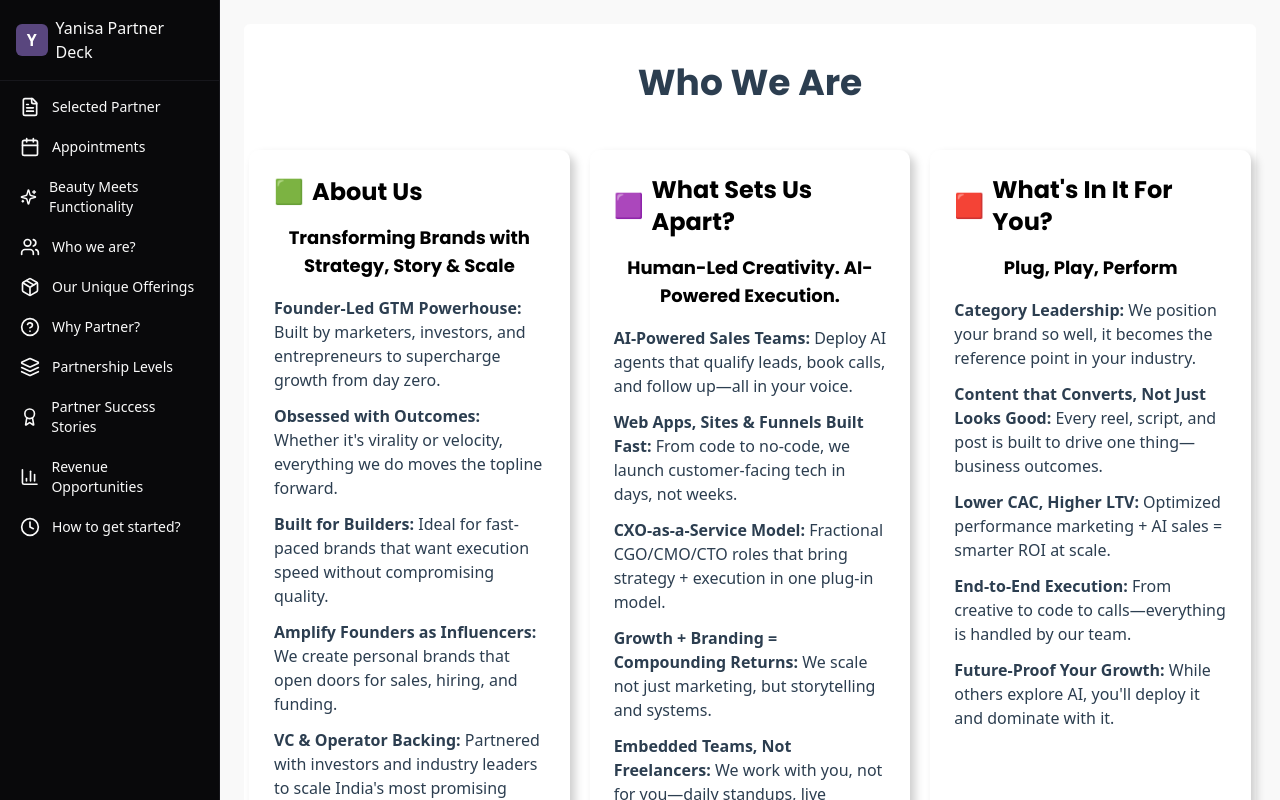
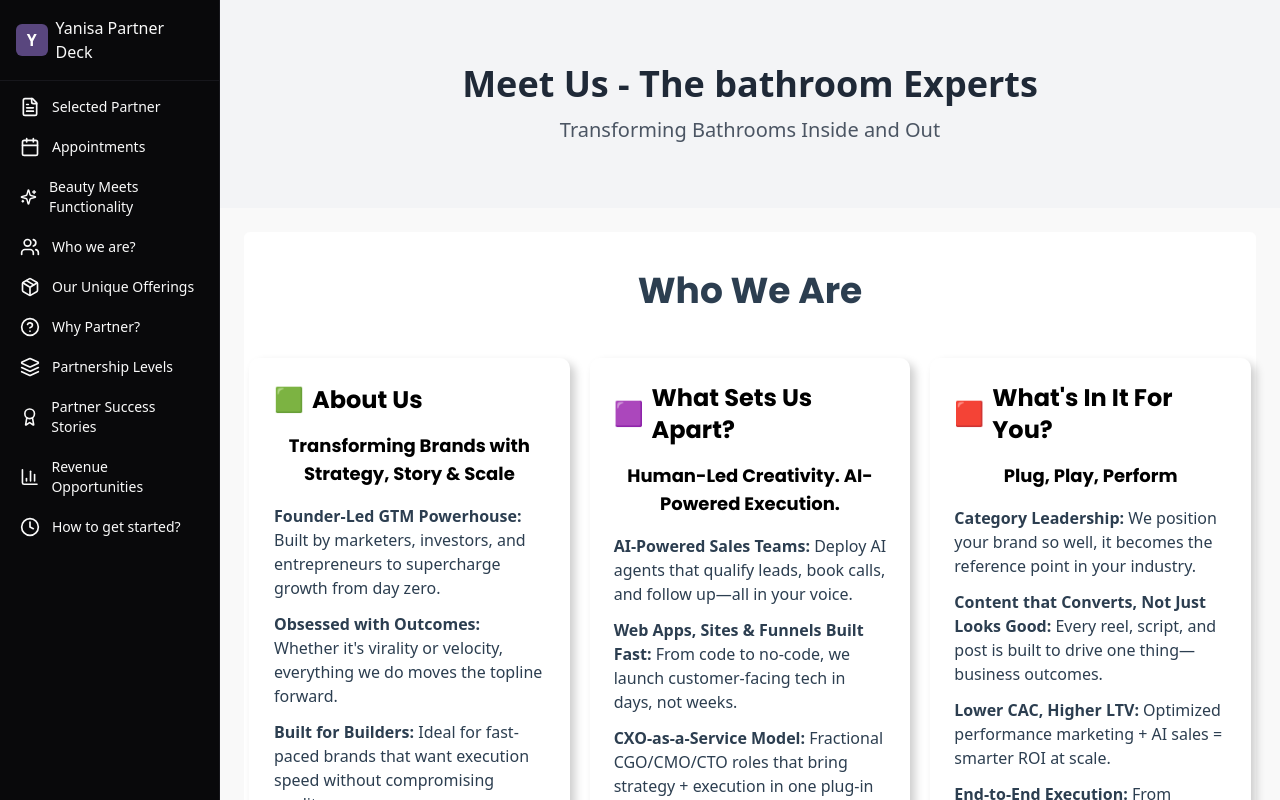
Before and after one commit to YanisaAI/YanisaPartnerDeck, a React (Vite) app: page /who-we-are in a window 1280 px wide. Shown: the top 800 px of the page. Built offline with nearby package versions, Linux system fonts and the light colour scheme.

Commit message:
Fix: PageHeader component rendering
The PageHeader component was not returning any JSX, causing a type error. This commit fixes the component to return the necessary JSX.

```diff
--- a/src/components/PageHeader.tsx
+++ b/src/components/PageHeader.tsx
@@ -1,14 +1,27 @@
+
 import React from 'react';
+
 interface PageHeaderProps {
   title: string;
   subtitle?: string;
   bgImage?: string;
 }
+
 const PageHeader: React.FC<PageHeaderProps> = ({
   title,
   subtitle,
   bgImage = 'bg-bathroom-hero'
 }) => {
-  return;
+  return (
+    <div className="w-full bg-gray-100 py-12 md:py-16">
+      <div className="container mx-auto px-5">
+        <h1 className="text-3xl md:text-4xl font-bold text-center text-gray-800 mb-3">{title}</h1>
+        {subtitle && (
+          <p className="text-lg md:text-xl text-gray-600 text-center">{subtitle}</p>
+        )}
+      </div>
+    </div>
+  );
 };
+
 export default PageHeader;
```
